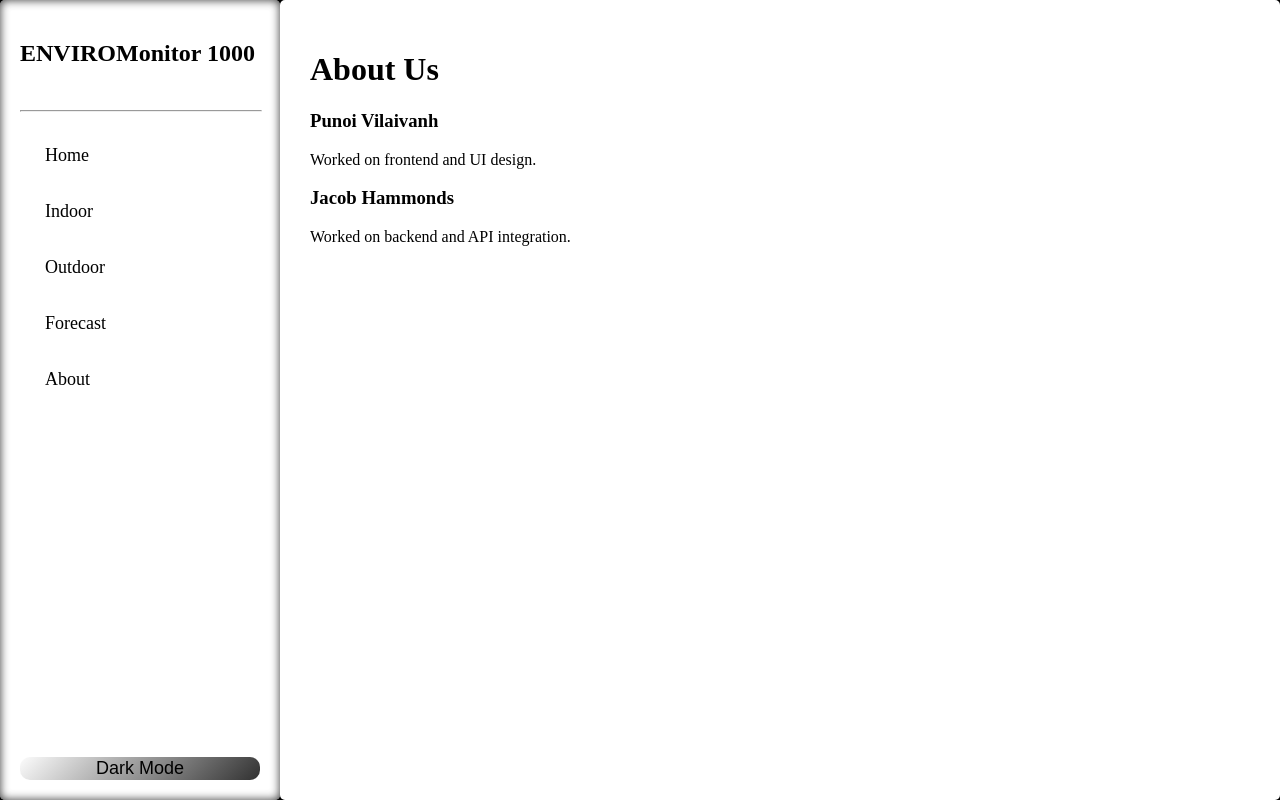
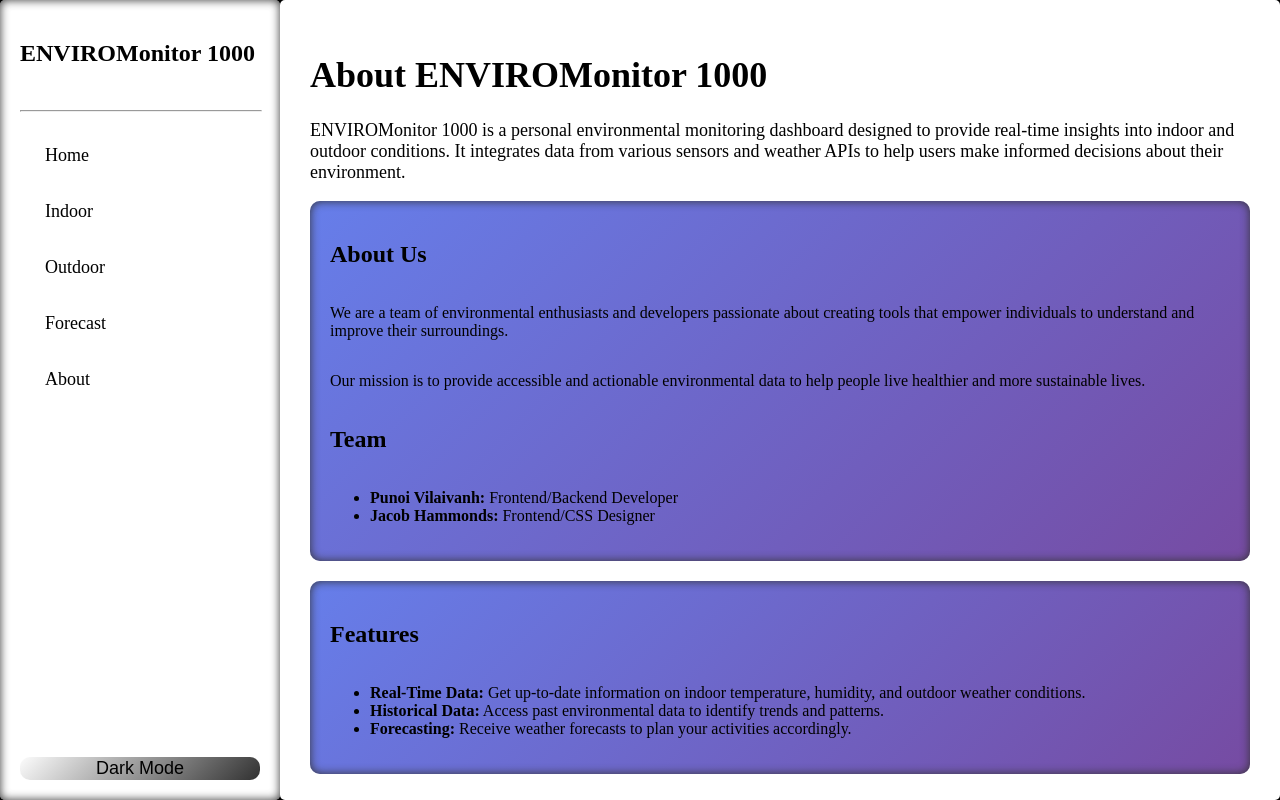
Before and after one commit to pvilaivanh/environmental-dashboard, a React (Vite) app: page /about in a window 1280 px wide. Built offline with nearby package versions, Linux system fonts and the light colour scheme.

Commit message:
Added info

```diff
--- a/src/pages/About.jsx
+++ b/src/pages/About.jsx
@@ -2,13 +2,62 @@
 function About() {
   return (
     <div className="page-content">
-      <h1>About Us</h1>
+      <div className="title">
+        <h1>About ENVIROMonitor 1000</h1>
+        <p>
+          ENVIROMonitor 1000 is a personal environmental monitoring dashboard designed to provide real-time insights into indoor and outdoor conditions. It integrates data from various sensors and weather APIs to help users make informed decisions about their environment.
+        </p>
+      </div>
 
-      <h3>Punoi Vilaivanh</h3>
-      <p>Worked on frontend and UI design.</p>
+      <div className="about-us">
+        <h2>About Us</h2>
+        <p>
+          We are a team of environmental enthusiasts and developers passionate about creating tools that empower individuals to understand and improve their surroundings.
+        </p>
+        <p>
+          Our mission is to provide accessible and actionable environmental data to help people live healthier and more sustainable lives.
+        </p>
 
-      <h3>Jacob Hammonds</h3>
-      <p>Worked on backend and API integration.</p>
+        <h2>Team</h2>
+        <ul>
+          <li><strong>Punoi Vilaivanh:</strong> Frontend/Backend Developer</li>
+          <li><strong>Jacob Hammonds:</strong> Frontend/CSS Designer</li>
+        </ul>
+      </div>
+
+      <div className="features">
+        <h2>Features</h2>
+        <ul>
+          <li><strong>Real-Time Data:</strong> Get up-to-date information on indoor temperature, humidity, and outdoor weather conditions.</li>
+          <li><strong>Historical Data:</strong> Access past environmental data to identify trends and patterns.</li>
+          <li><strong>Forecasting:</strong> Receive weather forecasts to plan your activities accordingly.</li>
+        </ul>
+
+      </div>
+
+      <div className="technology-stack">
+        <h2>Technology Stack</h2>
+        <ul>
+          <li><strong>Frontend:</strong> React.js for building the user interface.</li>
+          <li><strong>Backend:</strong> Node.js and Express for handling API requests and data processing.</li>
+          <li><strong>APIs:</strong> OpenWeatherMap API for fetching outdoor weather data.</li>
+        </ul>
+      </div>
+
+      <div className="contact">
+        <h2>Contact</h2>
+        <p>
+          For feedback, suggestions, or inquiries, please contact us at <a href="mailto:pvilaivanh@gmail.com">pvilaivanh@gmail.com</a>.
+        </p>
+      </div>
+
+      <div className="disclaimer">
+        <h2>Disclaimer</h2>
+        <p>
+          ENVIROMonitor 1000 is intended for informational purposes only. The data provided is based on sensor readings and third-party APIs, which may not always be accurate. Always use your judgment and consult professionals when necessary.
+        </p>
+      </div>
+
     </div>
   );
 }
```
